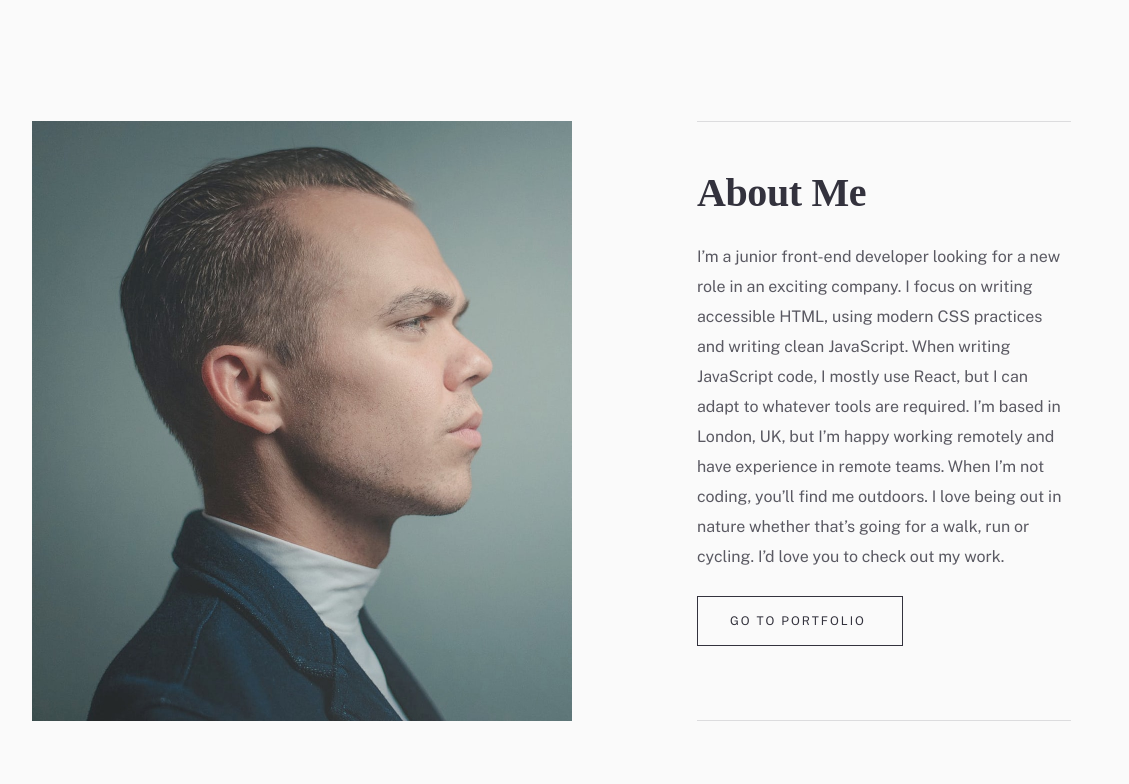
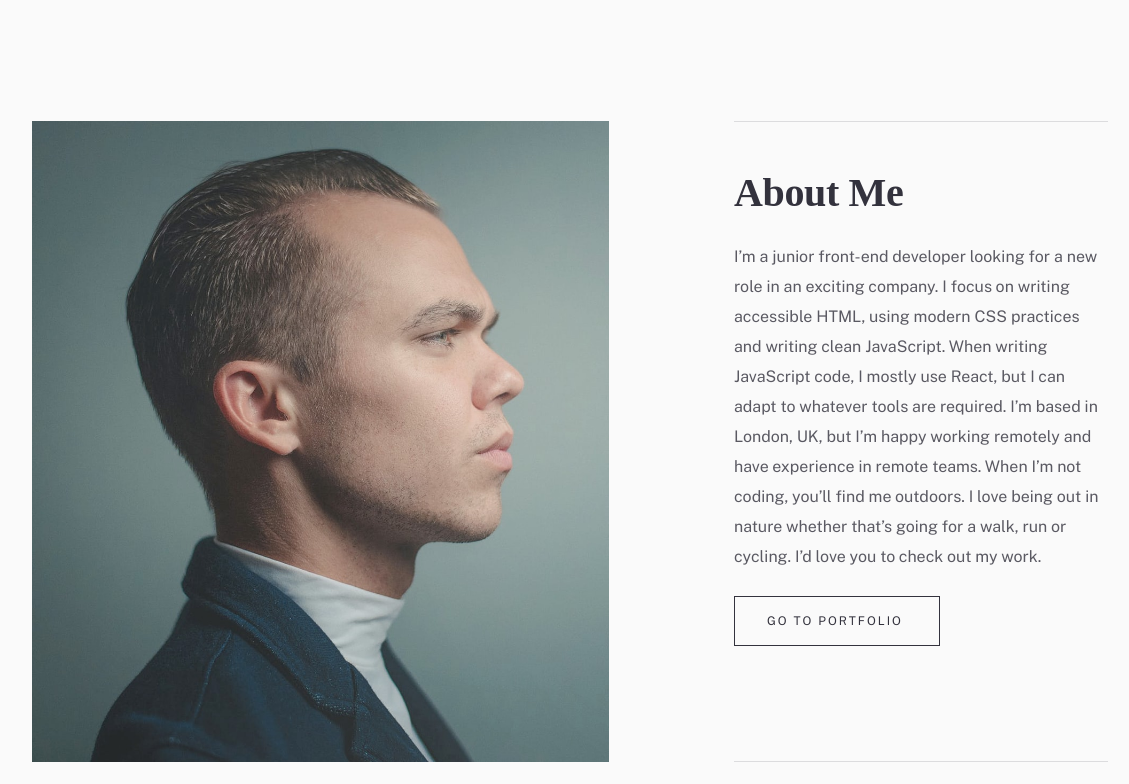
Before and after one commit to Rravg/minimalist-portfolio-website, a React (Create React App) app: page /#/ in a window 1536 px wide. Shown: the part 820-1604 px from the top of the page, without its empty margins (143-1272 px from the left). Built offline with nearby package versions, Linux system fonts and the light colour scheme; a web font is replaced by a local one.

Commit message:
final commit

```diff
--- a/src/pages/homepage/SectionTwo.tsx
+++ b/src/pages/homepage/SectionTwo.tsx
@@ -10,9 +10,9 @@ export default function SectionTwo(): JSX.Element {
     <section className={styles.section} id="about-me">
       <div className={`container ${styles.container}`}>
         <picture className={styles.imageContainer}>
-          <source srcSet={desktopProfile} media="(min-width: 1440px)" height="600"/>
-          <source srcSet={tabletProfile} media="(min-width: 768px)" height="600"/>
-          <img src={mobileProfile} alt="profile" className={styles.image} />
+          <source srcSet={desktopProfile} media="(min-width: 1440px)" />
+          <source srcSet={tabletProfile} media="(min-width: 768px)" />
+          <img src={mobileProfile} alt="profile" className={styles.image} width="100%" />
         </picture>
         <div className={styles.boxContainer}>
           <h2 className="h2" style={{ marginBottom: "28px" }}>
--- a/src/pages/homepage/styles/SectionTwo.module.css
+++ b/src/pages/homepage/styles/SectionTwo.module.css
@@ -30,7 +30,8 @@
 
   .imageContainer {
     margin-bottom: 0px;
-    max-width: 281px;
+    max-width: none;
+    width: 40.8430%;
   }
 
   .boxContainer {
@@ -57,7 +58,8 @@
 
   .imageContainer {
     margin-bottom: 0px;
-    max-width: 540px;
+    max-width: none;
+    width: 48.6486%;
   }
 
   .boxContainer {
```
